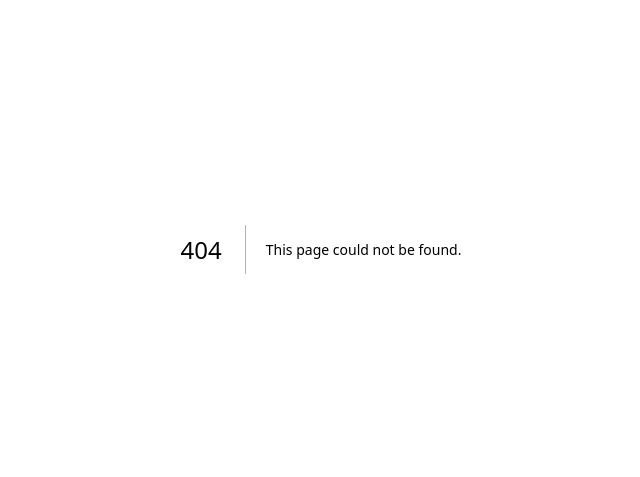
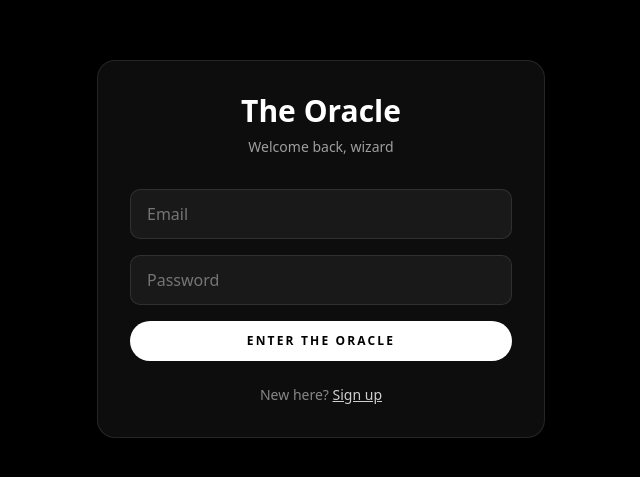
Before and after one commit to dannywchen/hopperhacks, a Next.js app in the folder the-oracle/: page /login in a window 1280 px wide. Before the commit this address had no page. Shown: the part 151-628 px from the top of the page, without its empty margins (319-959 px from the left). Built offline with nearby package versions, Linux system fonts and the light colour scheme; no server answers.

Commit message:
add Supabase auth login page

```diff
--- /dev/null
+++ b/the-oracle/app/app/api/auth/[auth0]/route.ts
@@ -0,0 +1,3 @@
+import { handleAuth } from '@auth0/nextjs-auth0';
+
+export const GET = handleAuth();
--- /dev/null
+++ b/the-oracle/app/app/layout.tsx
@@ -0,0 +1,37 @@
+import type { Metadata } from "next";
+import { Geist, Geist_Mono } from "next/font/google";
+import "./globals.css";
+import { UserProvider } from '@auth0/nextjs-auth0/client';
+
+const geistSans = Geist({
+  variable: "--font-geist-sans",
+  subsets: ["latin"],
+});
+
+const geistMono = Geist_Mono({
+  variable: "--font-geist-mono",
+  subsets: ["latin"],
+});
+
+export const metadata: Metadata = {
+  title: "The Oracle",
+  description: "Life Prediction Simulator",
+};
+
+export default function RootLayout({
+  children,
+}: Readonly<{
+  children: React.ReactNode;
+}>) {
+  return (
+    <html lang="en">
+      <body
+        className={`${geistSans.variable} ${geistMono.variable} antialiased`}
+      >
+        <UserProvider>
+          {children}
+        </UserProvider>
+      </body>
+    </html>
+  );
+}
--- /dev/null
+++ b/the-oracle/app/login/page.tsx
@@ -0,0 +1,90 @@
+"use client";
+
+import { useState } from "react";
+import { useRouter } from "next/navigation";
+import { createClient } from "@supabase/supabase-js";
+
+const supabase = createClient(
+  process.env.NEXT_PUBLIC_SUPABASE_URL!,
+  process.env.NEXT_PUBLIC_SUPABASE_ANON_KEY!
+);
+
+export default function LoginPage() {
+  const router = useRouter();
+  const [email, setEmail] = useState("");
+  const [password, setPassword] = useState("");
+  const [isSignUp, setIsSignUp] = useState(false);
+  const [error, setError] = useState("");
+  const [loading, setLoading] = useState(false);
+
+  const handleSubmit = async (e: React.FormEvent) => {
+    e.preventDefault();
+    setLoading(true);
+    setError("");
+
+    const { error } = isSignUp
+      ? await supabase.auth.signUp({ email, password })
+      : await supabase.auth.signInWithPassword({ email, password });
+
+    if (error) {
+      setError(error.message);
+      setLoading(false);
+    } else {
+      router.push("/onboarding");
+    }
+  };
+
+  return (
+    <div className="relative flex min-h-screen w-full items-center justify-center overflow-hidden bg-black">
+      <div className="z-20 w-full max-w-md rounded-2xl border border-white/10 bg-white/5 p-8 backdrop-blur-sm">
+        <h1 className="font-cinzel mb-2 text-center text-3xl font-bold text-white">
+          The Oracle
+        </h1>
+        <p className="mb-8 text-center text-sm text-white/60">
+          {isSignUp ? "Create your account" : "Welcome back, wizard"}
+        </p>
+
+        <form onSubmit={handleSubmit} className="space-y-4">
+          <input
+            type="email"
+            placeholder="Email"
+            value={email}
+            onChange={(e) => setEmail(e.target.value)}
+            className="w-full rounded-lg border border-white/10 bg-white/5 px-4 py-3 text-white placeholder-white/40 focus:outline-none focus:border-white/30"
+            required
+          />
+          <input
+            type="password"
+            placeholder="Password"
+            value={password}
+            onChange={(e) => setPassword(e.target.value)}
+            className="w-full rounded-lg border border-white/10 bg-white/5 px-4 py-3 text-white placeholder-white/40 focus:outline-none focus:border-white/30"
+            required
+          />
+
+          {error && (
+            <p className="text-center text-sm text-red-400">{error}</p>
+          )}
+
+          <button
+            type="submit"
+            disabled={loading}
+            className="w-full rounded-full bg-white px-5 py-3 text-xs font-semibold uppercase tracking-[0.18em] text-black transition hover:scale-105 disabled:opacity-50"
+          >
+            {loading ? "..." : isSignUp ? "Create Account" : "Enter the Oracle"}
+          </button>
+        </form>
+
+        <p className="mt-6 text-center text-sm text-white/50">
+          {isSignUp ? "Already have an account?" : "New here?"}{" "}
+          <button
+            onClick={() => setIsSignUp(!isSignUp)}
+            className="text-white/80 underline hover:text-white"
+          >
+            {isSignUp ? "Sign in" : "Sign up"}
+          </button>
+        </p>
+      </div>
+    </div>
+  );
+}
--- a/the-oracle/components/ui/demo.tsx
+++ b/the-oracle/components/ui/demo.tsx
@@ -69,7 +69,7 @@ const Preview = () => {
           See how your life, money, career, relationships pan out in the next 1-10 years
         </p>
         <Link
-          href="/onboarding"
+          href="/login"
           className="inline-flex items-center gap-2 rounded-full bg-white px-5 py-2.5 text-xs font-semibold uppercase tracking-[0.18em] text-black transition hover:scale-105"
         >
           start now <ArrowRight className="h-3.5 w-3.5" />
```
